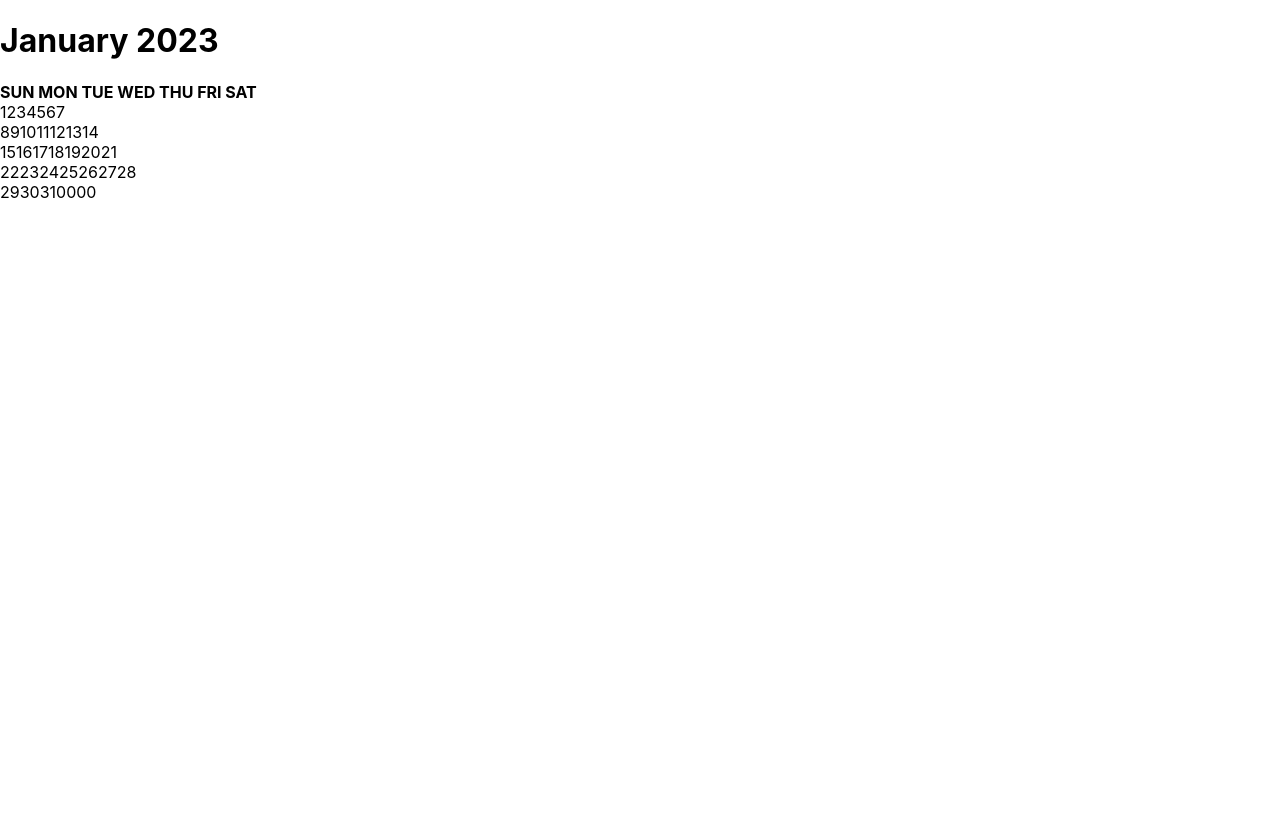
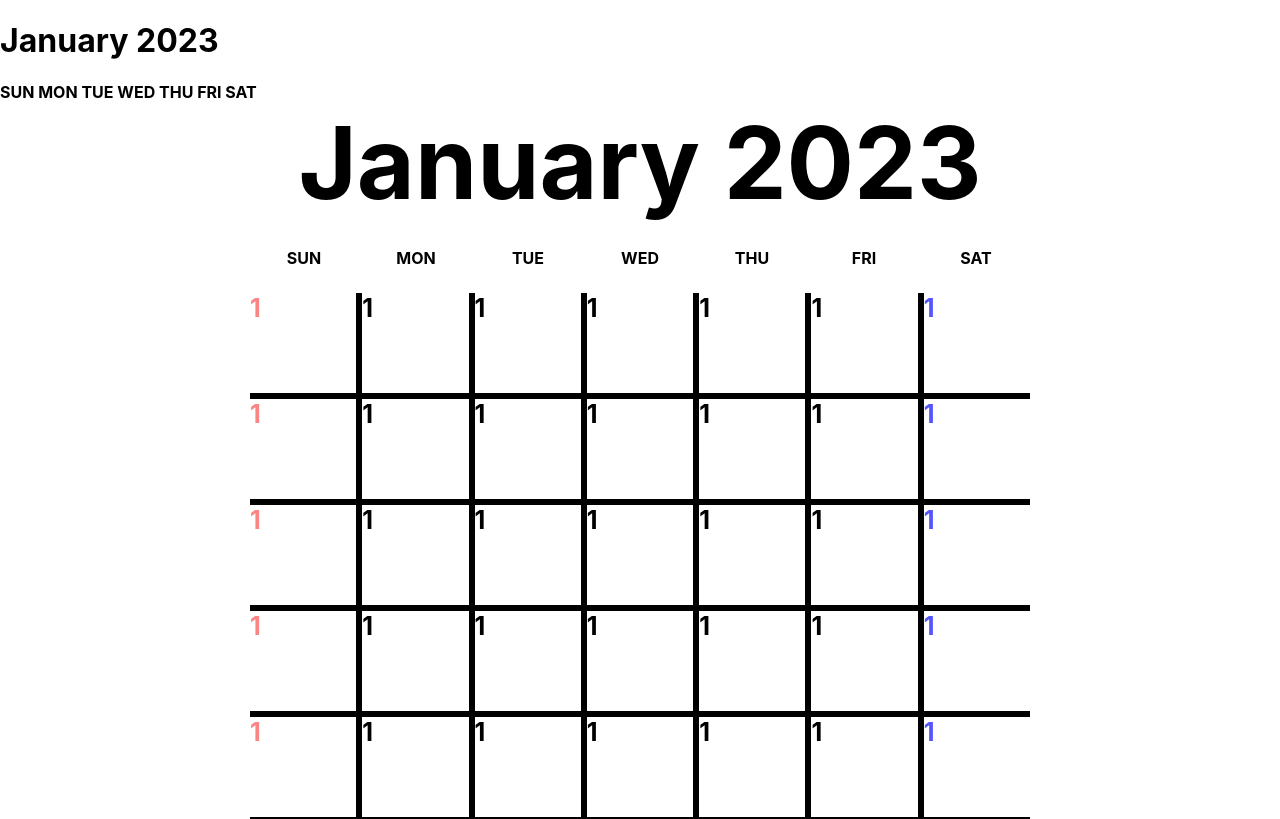
Before and after one commit to UlsanBigDev/ChunMa, a React (Create React App) app: page / in a window 1280 px wide. Shown: the top 819 px of the page. Built offline with nearby package versions, Linux system fonts and the light colour scheme.

Commit message:
Calendar 35개

```diff
--- a/src/App.tsx
+++ b/src/App.tsx
@@ -11,7 +11,7 @@ function App() {
   return (
     <div className='content'>
       <Calendar/>
-      {/* <Home/> */}
+      <Home qwer={1}/>
     </div>
   );
 }
--- a/src/page/Calendar.tsx
+++ b/src/page/Calendar.tsx
@@ -1,6 +1,8 @@
-import React from 'react';
+import React,{useState} from 'react';
 import logo from './logo.svg';
 import '../App.css';
+import Modal from './Modal';
+import Home from './Home';
 
 function Calendar() {
   const monthTemp = ["January","Feburary","March","April","June","July","Agust","September","October","November","December"];
@@ -17,7 +19,7 @@ function Calendar() {
 
     console.log(prevYear, monthTemp[prevMonth], prevDate, dayTemp[prevDay]);
 
-    let weekNum = Math.ceil((prevDay + lastDate) / 7);
+    let weekNum = Math.ceil((firstDay + lastDate) / 7); //prevDay -> firstDay 진짜 바본가
 
     const arr=[];
     for (let i = 0; i<firstDay; i++){
@@ -32,7 +34,7 @@ function Calendar() {
 
     const arrWeek=[];
     for (let i = 0; i<weekNum; i++){
-      arrWeek.push(arr.slice(0+7*i,7*(i+1))) //0,7 7,14 14,21 21,28 28,35
+      arrWeek.push(arr.slice(0 + 7*i, 7 * (i+1))) //0,7 7,14 14,21 21,28 28,35
     }
 
     console.log(arrWeek);
@@ -45,19 +47,13 @@ function Calendar() {
           )
         })}
         <br/>
-        <div>{arr.slice(0,7)}</div>
-        <div>{arr.slice(7,14)}</div>
-        <div>{arr.slice(14,21)}</div>
-        <div>{arr.slice(21,28)}</div>
-        <div>{arr.slice(28,35)}</div>
-        {/* {arr.map((date,index)=>{
-          if ((index+1) % 7 == 0){
-            return <div>{date}<hr/></div>
-          }
-          else {
-            return <div>{date}</div>
-          }
-        })} */}
+
+        {arrWeek.map((week,index)=>{
+          return (week.map((qqqq)=>{
+            return <Home qwer={qqqq}/>
+          }))
+        })}
+
       </div>
     );
   }
--- a/src/page/Home.tsx
+++ b/src/page/Home.tsx
@@ -1,7 +1,7 @@
 import React, { Component } from 'react';
 import Modal from '../page/Modal';
 
-function Home() {
+function Home(props: IHome) {
   const weekArr = ["SUN", "MON", "TUE", "WED", "THU", "FRI", "SAT"]
   const calendarData = [
     [1,2,3,4,5,6,7],
@@ -27,7 +27,7 @@ function Home() {
           return(
             <div className='calendar-week'>
               { week.map((day)=>{
-                return <div className='day'><Modal width={300} height={400}/></div>
+                return <div className='day'><Modal width={300} height={400} asdf={props.qwer}/></div>
               }) }
             </div>
           )
--- a/src/page/Modal.tsx
+++ b/src/page/Modal.tsx
@@ -57,7 +57,7 @@ function Modal(props : IModal) {
 
     return (
         <div>
-            <div className='Modal-day' onClick={toggleModal}>NNNNN</div>
+            <div className='Modal-day' onClick={toggleModal}>{props.asdf}</div>
 
             {isModal && (
                 <div className='Modal-container'>
--- a/src/types/index.d.ts
+++ b/src/types/index.d.ts
@@ -4,4 +4,8 @@ interface IDayInfo {
 interface IModal {
     width : number;
     height : number;
+    asdf : number;
 }
+interface IHome {
+    qwer : number;
+}
```
